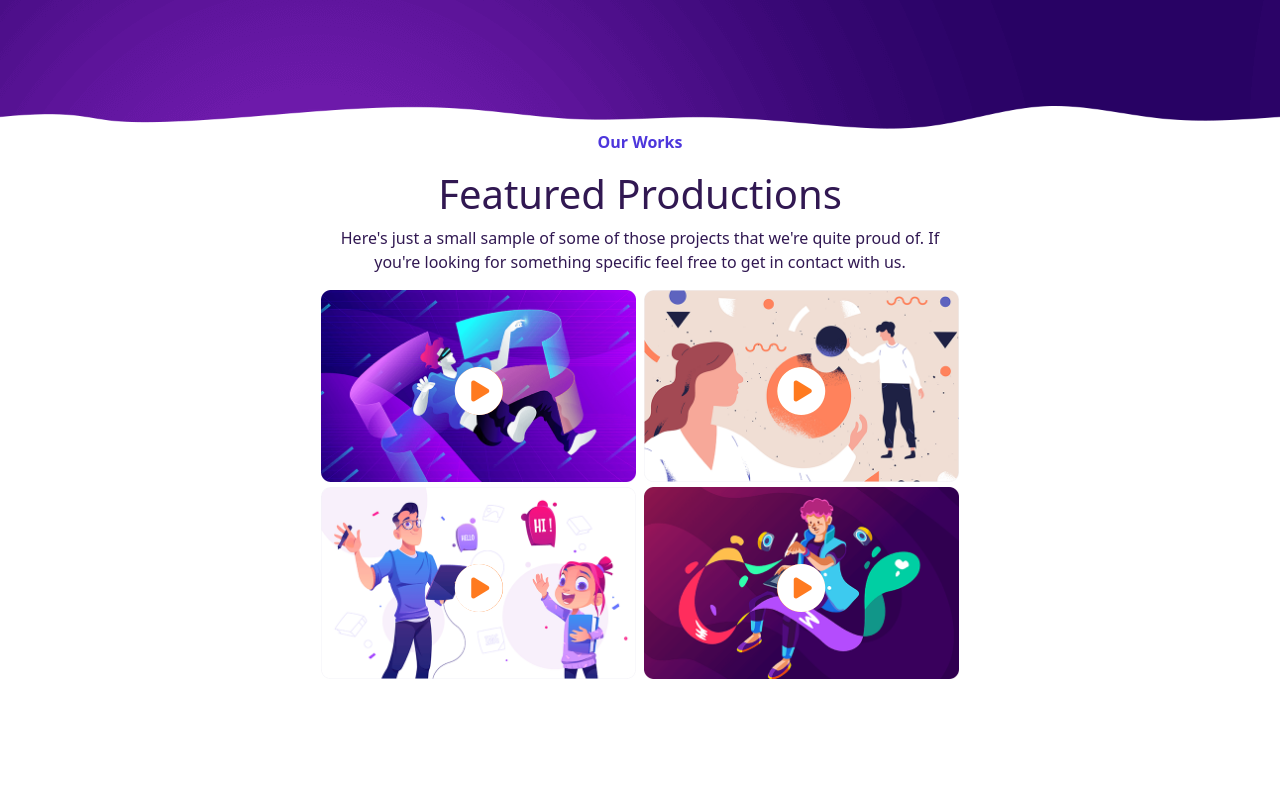
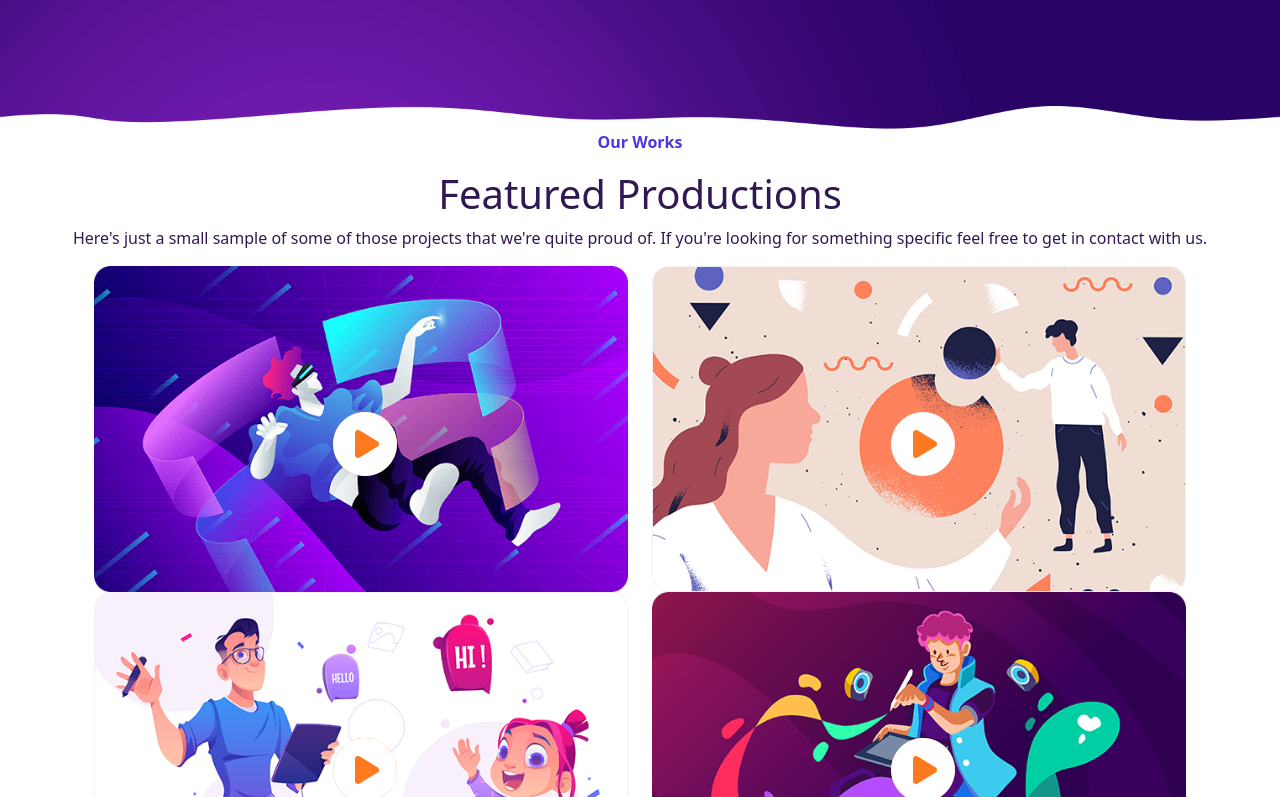
Before and after one commit to Chrissx77/proj-html-vuejs, a Vue app: page / in a window 1280 px wide. Shown: the part 2443-3240 px from the top of the page. Built offline with nearby package versions, Linux system fonts and the light colour scheme.

Commit message:
added @media in featuredProduction component

```diff
--- a/src/pages/FeaturedProductions.vue
+++ b/src/pages/FeaturedProductions.vue
@@ -27,6 +27,7 @@ export default {
 </script>
 
 <template>
+
   <div class="wrap">
     <div>
       <p class="label">Our Works</p>
@@ -37,14 +38,20 @@ export default {
         contact with us.
       </p>
     </div>
-    <div class="cardContainer">
-      <div v-for="card in cardProd" class="image">
+
+    <div class="container">
+      <div class="row gy-5">
+        <div v-for="card in cardProd" class="col-12 col-md-6 image">
           <img :src="card.image" alt="" />
           <div class="btn-play">
-            <i class="fa-solid fa-circle-play" style="color: #fff;"></i>
+            <i class="fa-solid fa-circle-play" style="color: #fff"></i>
           </div>
+        </div>
       </div>
     </div>
+
+
+
   </div>
 </template>
 
@@ -52,12 +59,36 @@ export default {
 @use "../style/partials/variables" as *;
 @use "../style/partials/mixins" as *;
 
+.image{
+  position: relative;
+  .btn-play{
+    position: absolute;
+    top: 40%;
+    left: 45%;
+    font-size: 4rem;
+    i{
+      background-color: $orange;
+      border-radius: 50%;
+    }
+  }
+}
+
+img{
+  width: 100%;
+  position: relative;
+
+}
+.box{
+  background-color: red;
+  width: 100px;
+  height: 100px;
+}
+
 .wrap {
   min-height: 500px;
   text-align: center;
 
   div {
-    width: 50%;
     margin: 0 auto;
 
     .label {
@@ -72,29 +103,5 @@ export default {
       color: $purple;
     }
   }
-
-  .cardContainer {
-    @include flex;
-    flex-wrap: wrap;
-    gap: 5px;
-    .image{
-        width: calc(100% / 2 - 5px);
-        position: relative;
-        img{
-            width: 100%;
-
-        }
-        .btn-play{
-            position: absolute;
-            top: 40%;
-            left: 25%;
-            i{
-                font-size: 3rem;
-                background-color: $orange;
-                border-radius: 50%;
-            }
-        }
-    }
-  }
 }
 </style>
--- a/src/pages/LoveAnimation.vue
+++ b/src/pages/LoveAnimation.vue
@@ -52,9 +52,10 @@ export default {
           </p>
         </div>
       </div>
+
       <div class="containerCards">
         <div class="card" v-for="(card, i) in cardLoveAnimation">
-          <div>
+          <div class="cardImage">
             <img :src="card.image" alt="" />
           </div>
           <div>
@@ -74,6 +75,25 @@ export default {
 @use "../style/partials/variables" as *;
 @use "../style/partials/mixins" as *;
 
+@media screen and (max-width: 1200px) {
+  .imageLeft{
+    display: none;
+  }
+
+  .containerCards{
+    flex-direction: column;
+  }
+
+  .wrap{
+    div{
+      width: 90%;
+    }
+  }
+
+
+
+}
+
 .wrap {
   padding-top: 16%;
   @include flex;
@@ -83,6 +103,8 @@ export default {
   min-height: 700px;
   position: relative;
   left: 0;
+
+
 
   .imageCard {
     position: relative;
@@ -98,7 +120,6 @@ export default {
         padding: 5px;
       }
       @include flex;
-      flex-basis: 33%;
     }
   }
 
--- a/src/pages/OurProcess.vue
+++ b/src/pages/OurProcess.vue
@@ -59,6 +59,15 @@ export default {
 <style lang="scss" scoped>
 @use "../style/partials/variables" as *;
 @use "../style/partials/mixins" as *;
+
+@media screen and (max-width: 1200px) {
+  .wrap{
+    flex-direction: column;
+    .text{
+      width: 100%;
+    }
+  }
+}
 
 .wrap {
   padding: 10% 0;
```
